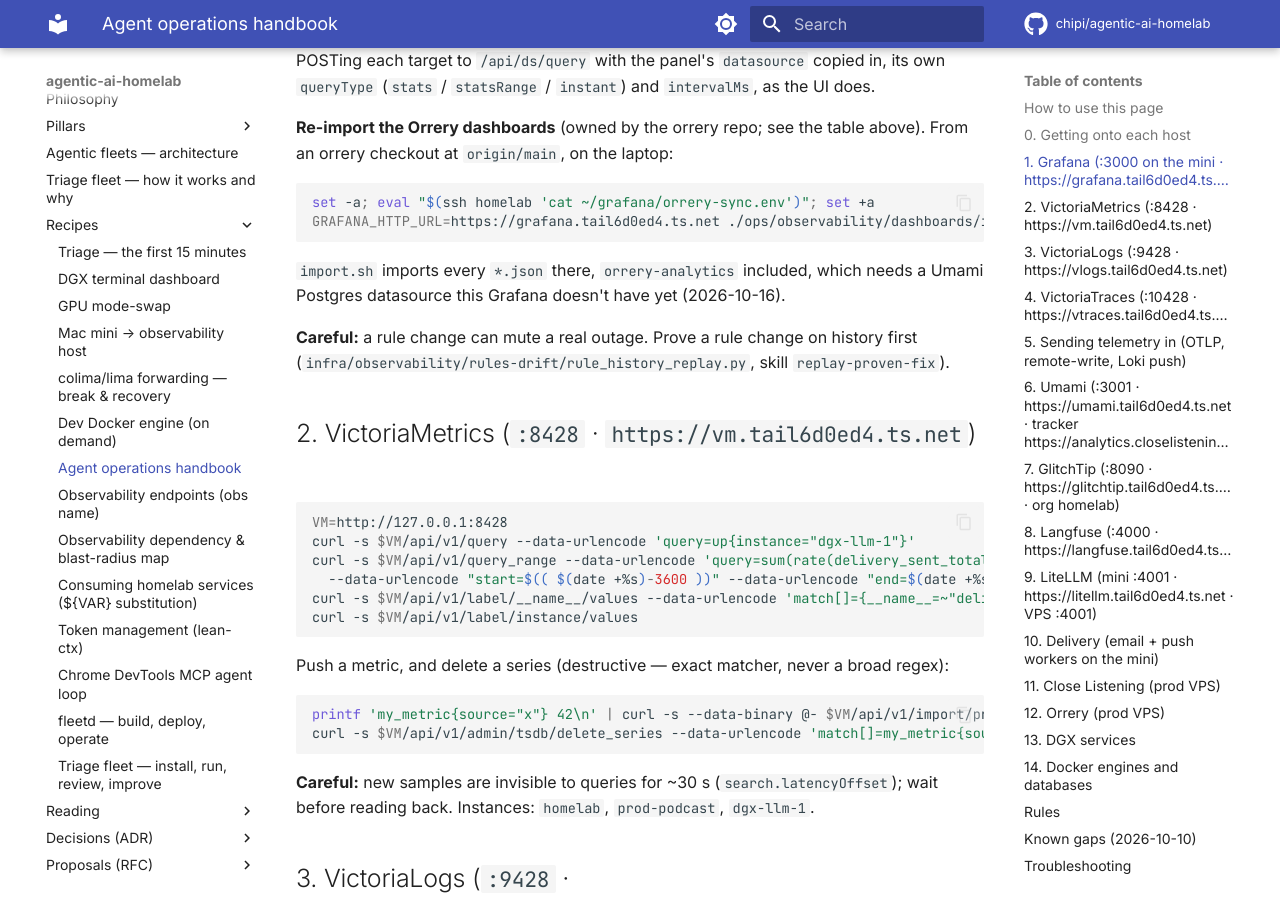
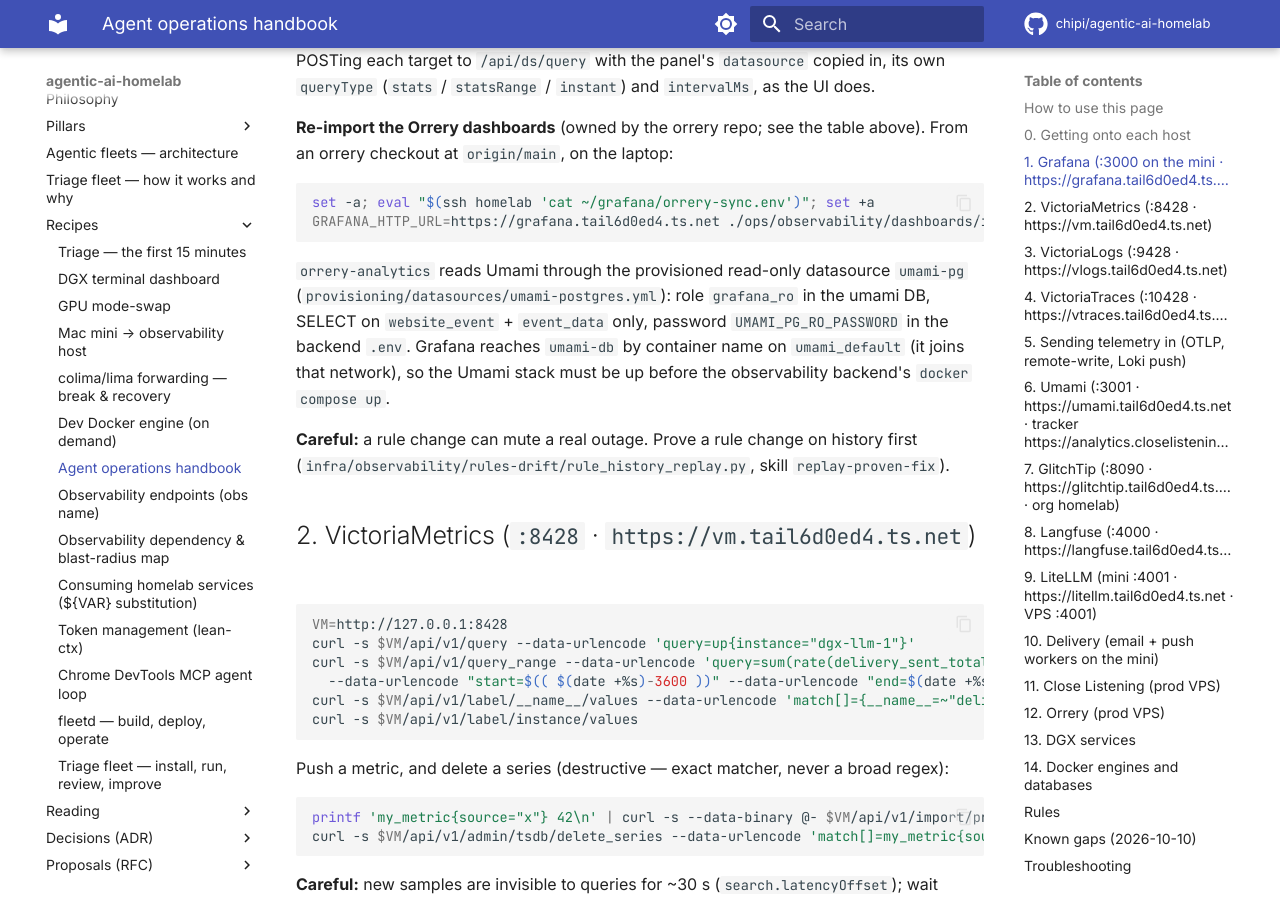
Before and after one commit to chipi/agentic-ai-homelab, an MkDocs documentation site: the page built from docs/recipes/agent-access.md, in a window 1280 px wide and 900 px high, scrolled down 3922 px. Built offline with MkDocs 1.6.1 and Material for MkDocs 9.7.7, drawn with Linux system fonts in a browser that asks for light colours; comment, search, counter and statistics services are not loaded; some of the changed text lies outside the part shown.

Commit message:
docs(handbook): orrery-analytics and the umami-pg datasource
Co-Authored-By: Claude Opus 5.5 <noreply@anthropic.com>
Claude-Session: https://claude.ai/code/session_014bbkxiiQPVcyVhqyDTsbqc

````diff
--- a/docs/recipes/agent-access.md
+++ b/docs/recipes/agent-access.md
@@ -137,8 +137,11 @@ set -a; eval "$(ssh homelab 'cat ~/grafana/orrery-sync.env')"; set +a
 GRAFANA_HTTP_URL=https://grafana.tail6d0ed4.ts.net ./ops/observability/dashboards/import.sh
 ```
 
-`import.sh` imports every `*.json` there, `orrery-analytics` included, which needs a Umami
-Postgres datasource this Grafana doesn't have yet (2026-10-16).
+`orrery-analytics` reads Umami through the provisioned read-only datasource `umami-pg`
+(`provisioning/datasources/umami-postgres.yml`): role `grafana_ro` in the umami DB, SELECT on
+`website_event` + `event_data` only, password `UMAMI_PG_RO_PASSWORD` in the backend `.env`.
+Grafana reaches `umami-db` by container name on `umami_default` (it joins that network), so
+the Umami stack must be up before the observability backend's `docker compose up`.
 
 **Careful:** a rule change can mute a real outage. Prove a rule change on history
 first (`infra/observability/rules-drift/rule_history_replay.py`, skill
````
Also changed, not shown: other parts of docs/recipes/agent-access.md (+1 -1 lines).
